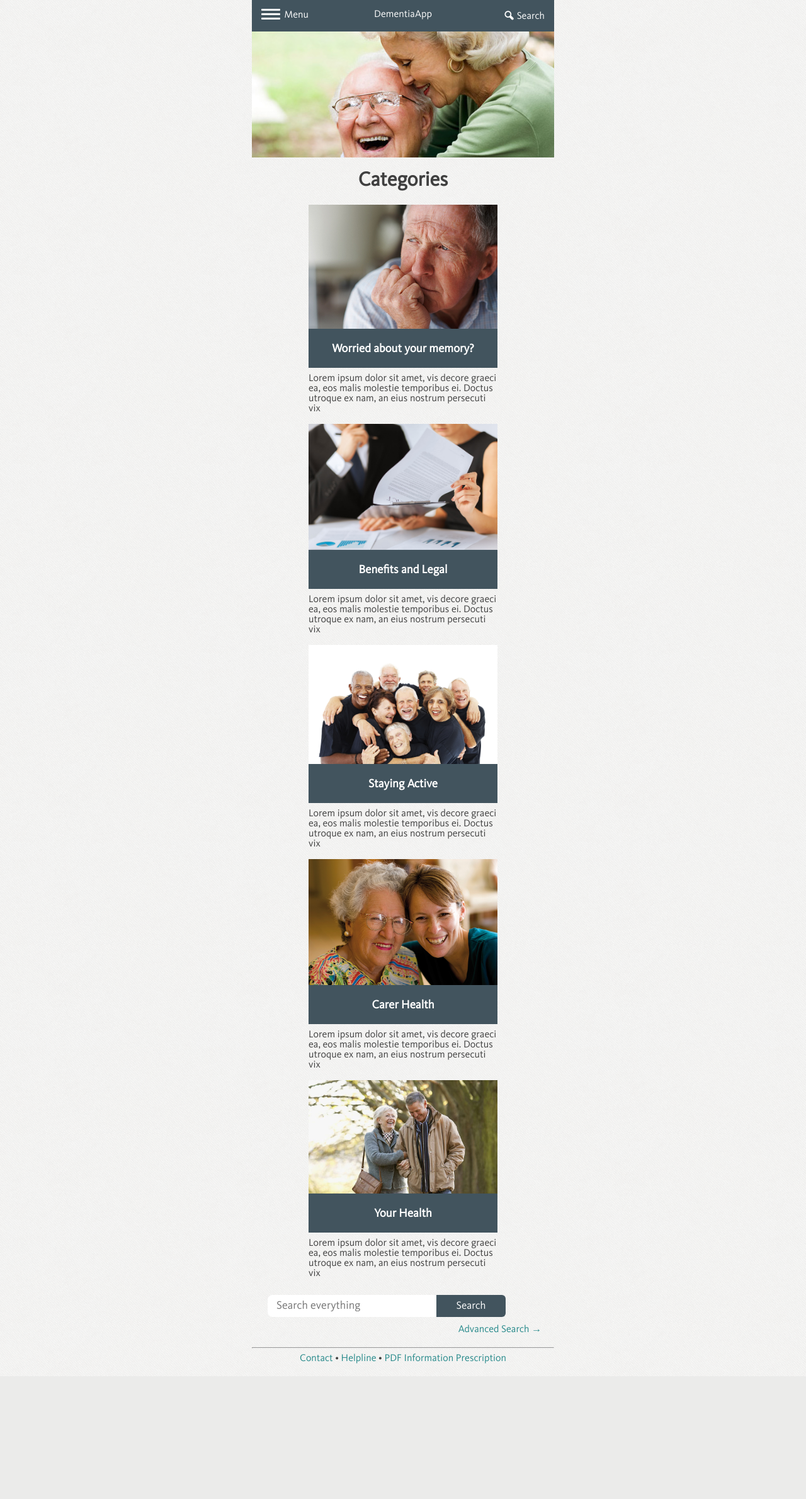
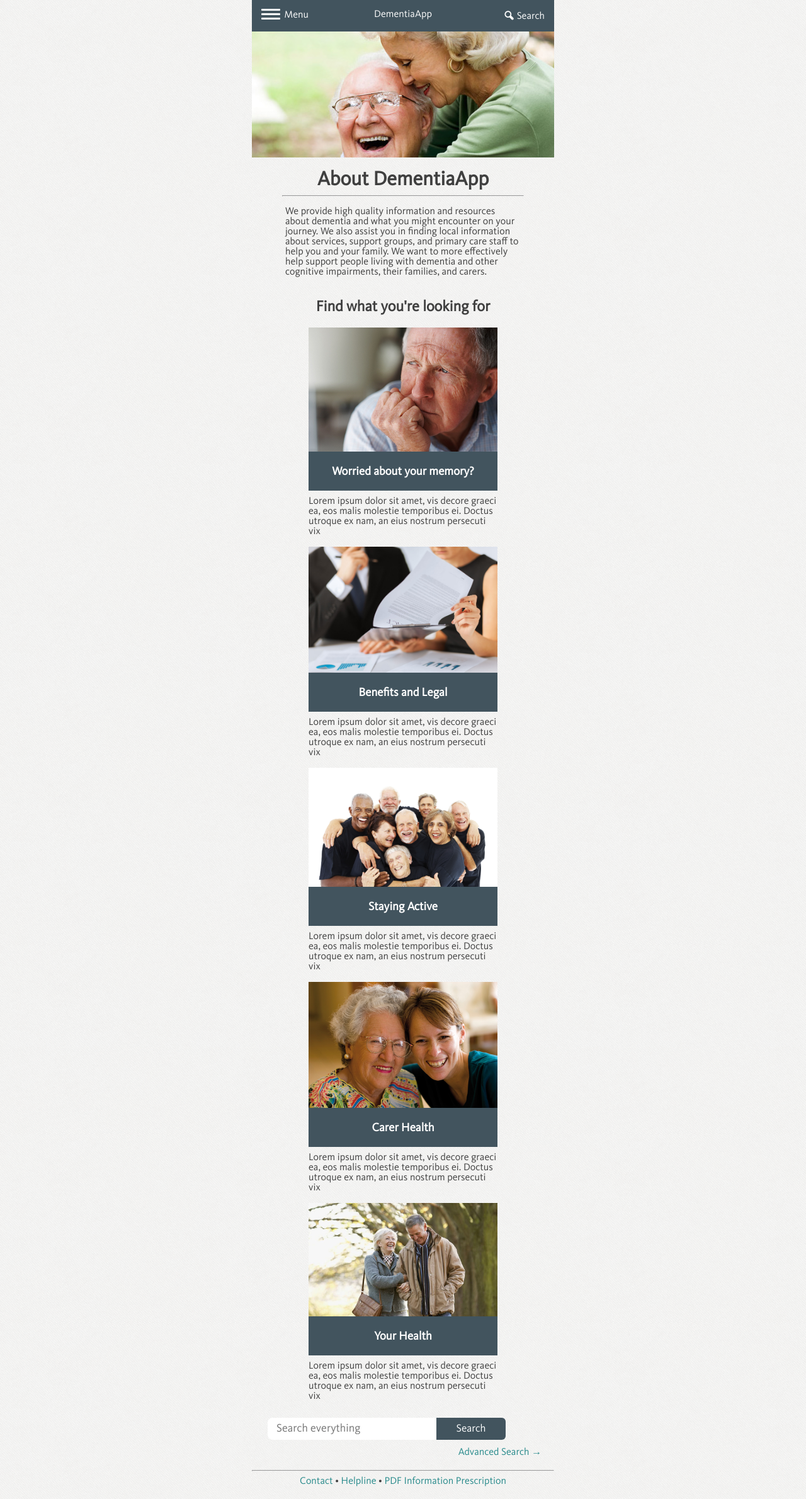
Before and after one commit to nicholedwight/DementiaWebApp, a PHP site: page /?searchTerm=1 in a window 1280 px wide. Shown: the whole page at 63% size. Before the commit the page ends 2185 px from the top, so only its background shows below. Run offline with PHP 8.4, Linux system fonts and the light colour scheme; data that the repository does not hold is empty.

Commit message:
added an intro

```diff
--- a/css/styles.css
+++ b/css/styles.css
@@ -390,6 +390,14 @@ textarea {
   background: #4a5c65;
 }
 
+.intro {
+  margin-top: 20px;
+}
+
+.intro h1 {
+  margin: 0;
+}
+
 .sort-by-options {
   margin: 0 auto;
   text-align: center;
@@ -635,6 +643,11 @@ textarea:focus::-webkit-input-placeholder{
   min-height: 350px;
 }
 
+.left {
+  text-align: left;
+  padding: 0 5px;
+}
+
 .footer-advanced a {
   text-decoration: none;
 }
--- a/index.php
+++ b/index.php
@@ -5,7 +5,14 @@
     </div>
 
     <div class="category-wrapper" id="content">
-      <h1>Categories</h1>
+      <div class="intro">
+        <h1>About DementiaApp</h1>
+        <hr>
+        <p class="left">
+          We provide high quality information and resources about dementia and what you might encounter on your journey. We also assist you in finding local information about services, support groups, and primary care staff to help you and your family. We want to more effectively help support people living with dementia and other cognitive impairments, their families, and carers.
+        </p>
+      </div>
+      <h2>Find what you're looking for</h2>
       <div class="category">
         <a href="#">
           <img src="./img/memory.jpg">
```
